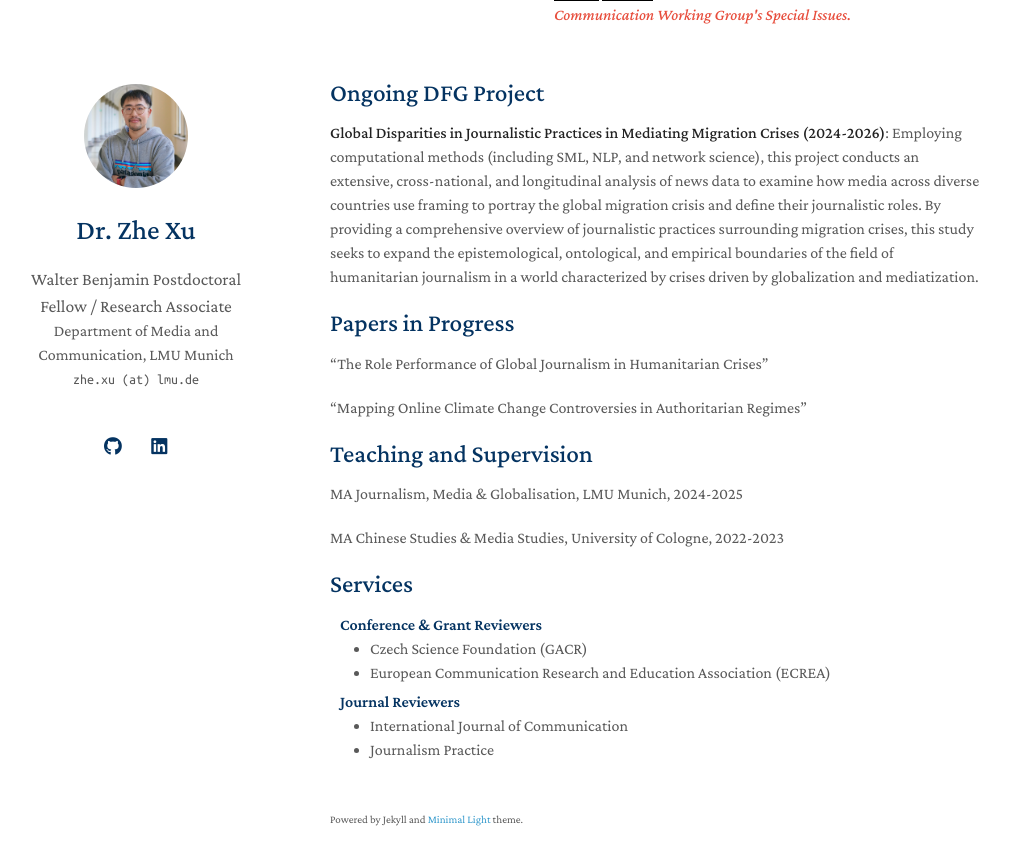
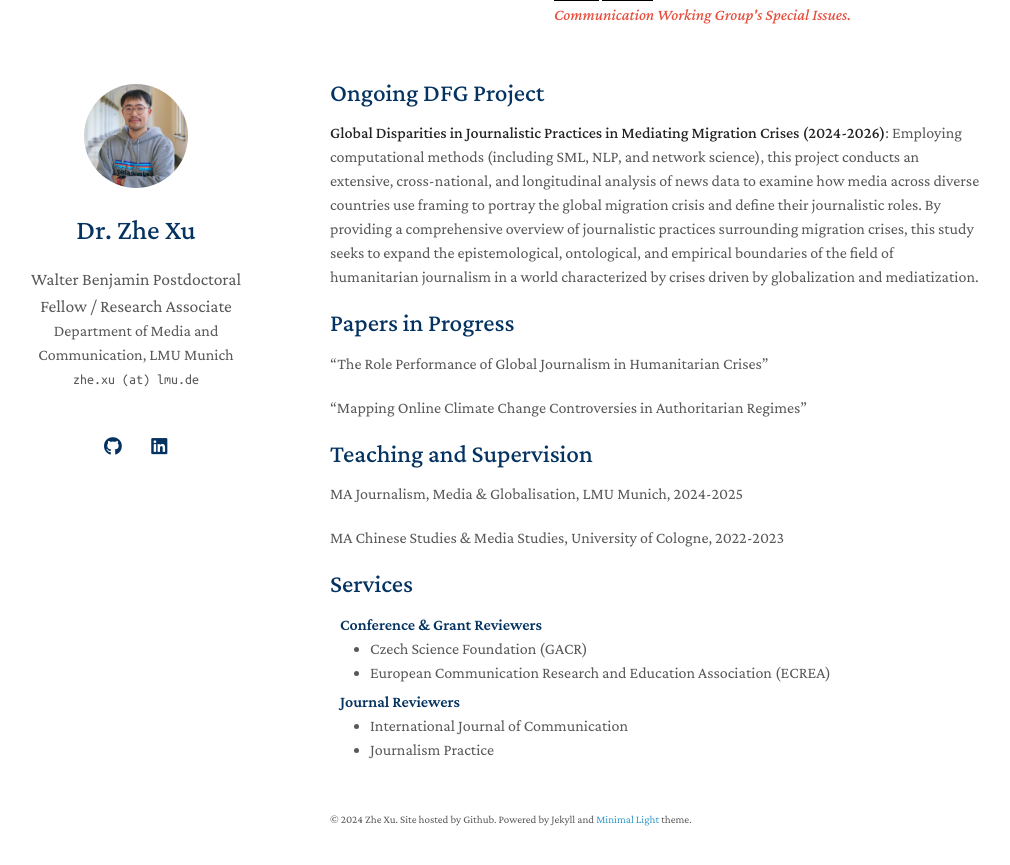
Before and after one commit to zhexuphd/home, a Jekyll site: the page built from index.md, in a window 1280 px wide and 900 px high, scrolled down 1560 px. Shown: the top 865 px of the window, without its empty margins (140-1150 px from the left). Built offline with Jekyll 4.4.1, drawn with Linux system fonts in a browser that asks for light colours; a style sheet for code colours, icons or effects is not loaded; our own code applies the rules of GitHub Pages for plain Markdown files.

Commit message:
Update homepage.html

```diff
--- a/_layouts/homepage.html
+++ b/_layouts/homepage.html
@@ -1,7 +1,7 @@
 <!DOCTYPE html>
 <html lang="{{ site.lang | default: "en-US" }}">
   <head>
-    <title>{{ site.title }} | {{site.affiliation}}</title>
+    <title>{{ Zhe Xu }} | {{LMU Munich}}</title>
 
     <meta charset="UTF-8">
     <meta http-equiv="X-UA-Compatible" content="IE=edge">
@@ -100,7 +100,7 @@
       <br>
 
       {% if site.enable_footnote %}
-      <p><small>Powered by Jekyll and <a href="https://github.com/yaoyao-liu/minimal-light" target="_blank" rel="noopener">Minimal Light</a> theme.</small></p>
+      <p><small>© 2024 Zhe Xu. Site hosted by Github. Powered by Jekyll and <a href="https://github.com/yaoyao-liu/minimal-light" target="_blank" rel="noopener">Minimal Light</a> theme.</small></p>
       {% endif %}
 
       </section>
```
